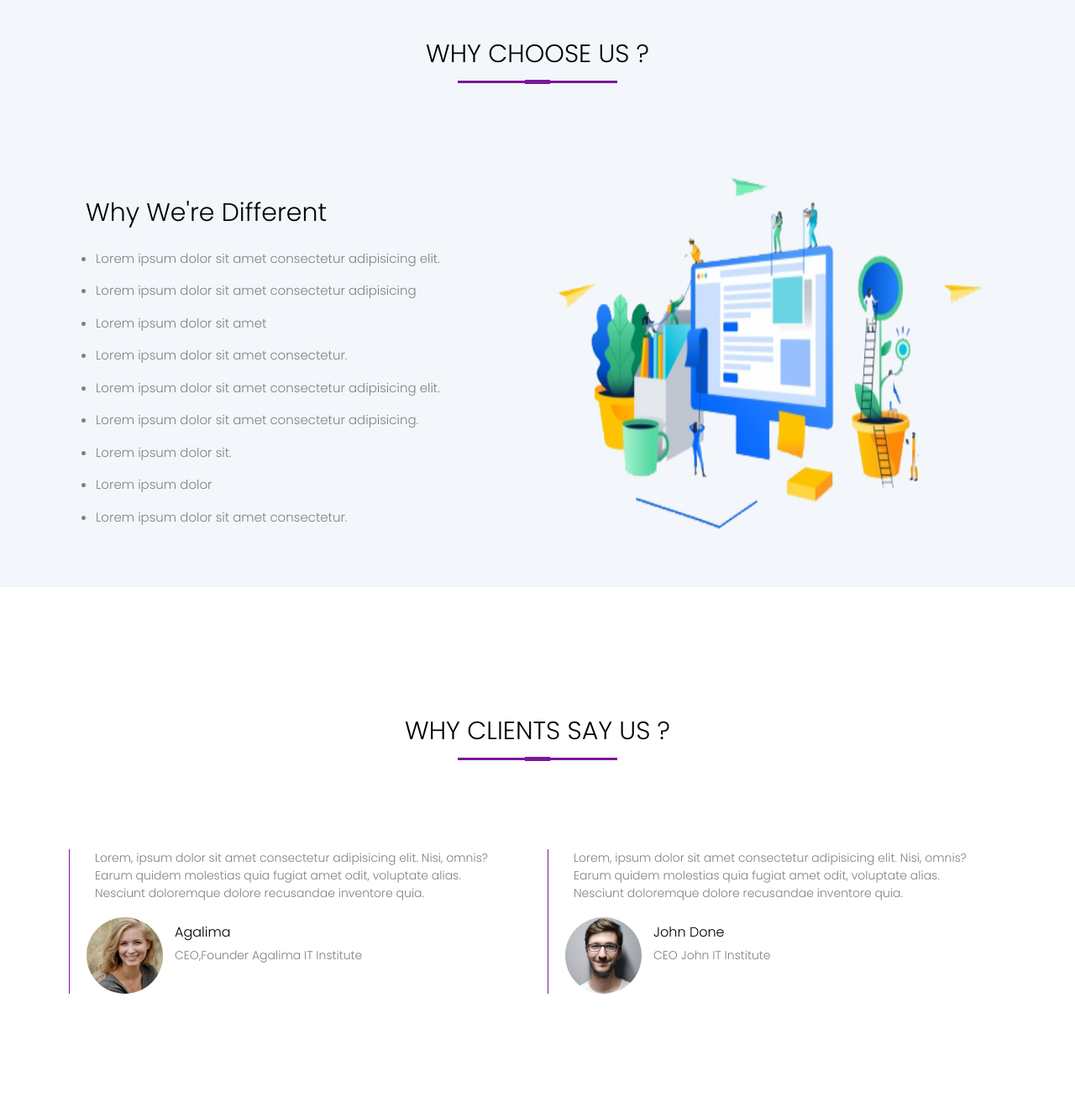
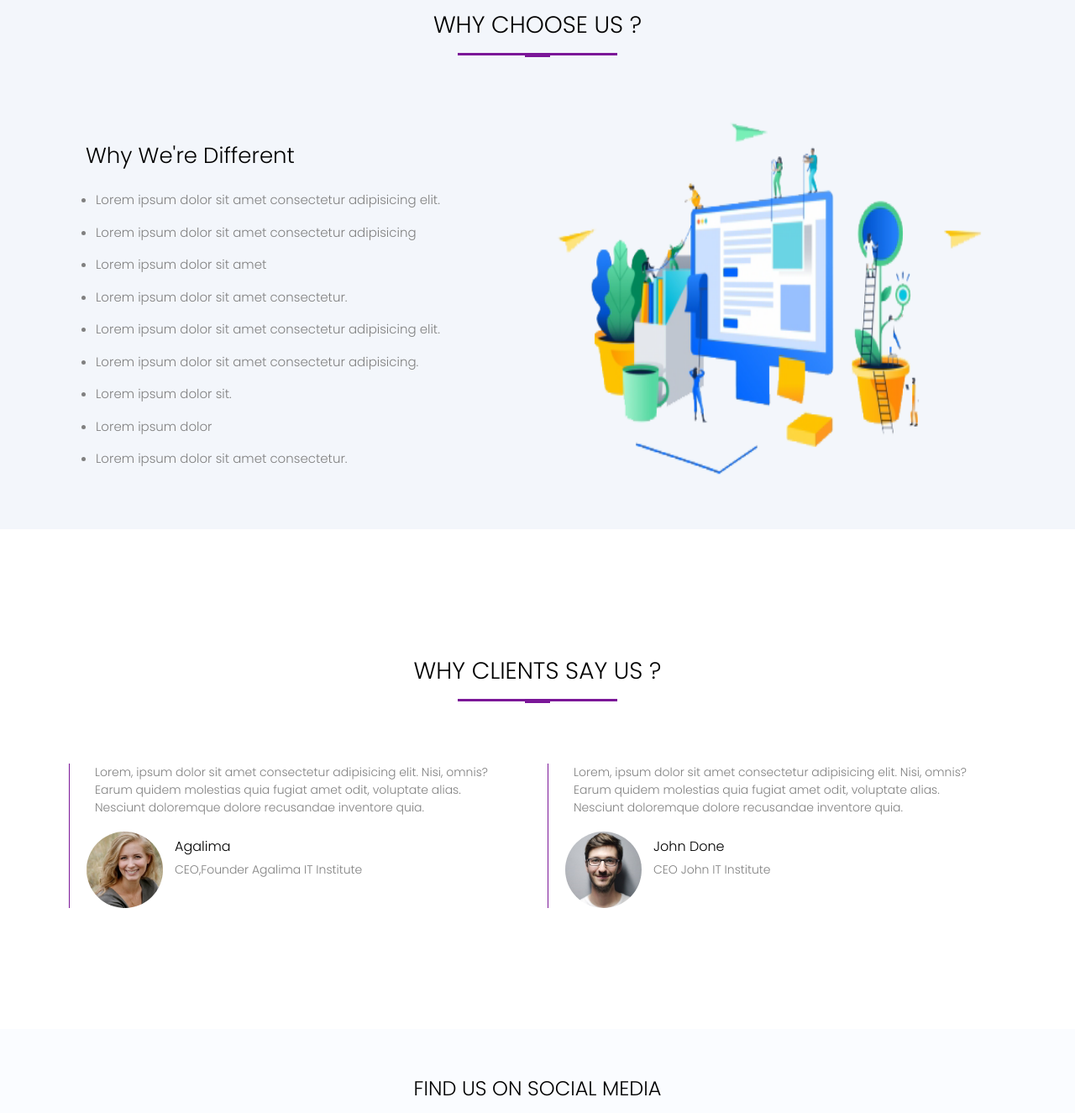
Before and after one commit to ajijrahaman786/Digital_agency_site, a plain HTML site: page index.html in a window 1280 px wide. Shown: the part 1435-2760 px from the top of the page at 84% size. Drawn offline with Linux system fonts and the light colour scheme.

Commit message:
Update style.css

```diff
--- a/css/style.css
+++ b/css/style.css
@@ -311,7 +311,33 @@ hr{
 
 /* footer-section ends */
 
-/* responsive */
+/* responsive css here*/
+
+/* // Medium devices (tablets, 320px and up) */
+@media (min-width: 320px){
+    .about-text h2 {
+        font-size: 26px;
+    }
+    .section-title h1 {
+        font-size: 28px;
+    }
+    .section-title::after {
+        margin-bottom: 10px;
+        transform: translateY(-2px);
+    }
+    .social-section p {
+        font-size: 24px;
+    }
+    .social-section::after {
+        transform: translateY(-58px);
+    }
+    .social-icons img {
+        width: 45px;
+    }
+    .footer-item p {
+        font-size: 12px;
+    }
+}
 
 /* // Medium devices (tablets, 768px and up) */
 @media (max-width: 768px) {
```
